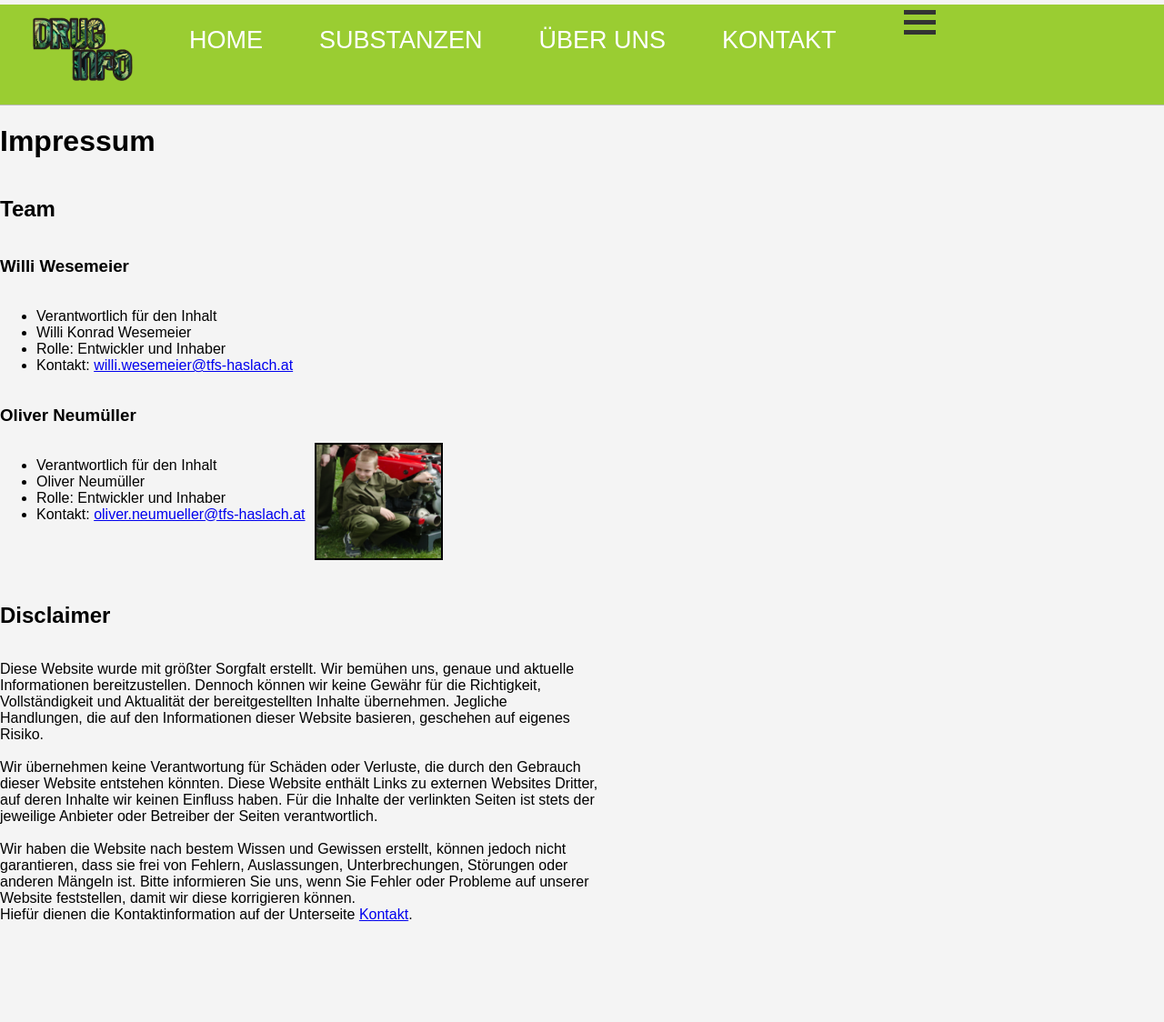
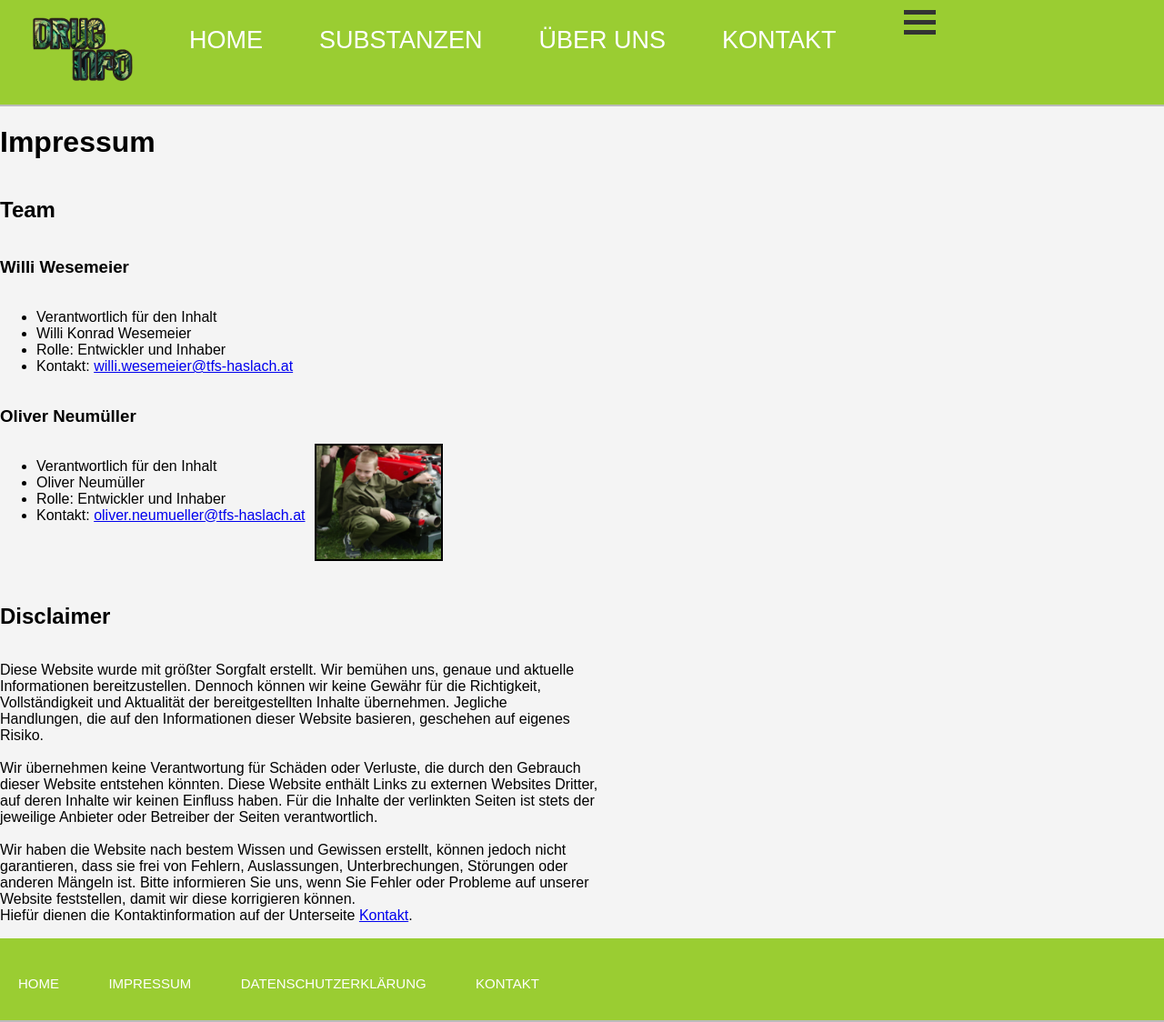
Before and after one commit to SemtexWilli07/druginfo, a plain HTML site: page Impressum/impressum.html in a window 1280 px wide. Shown: the whole page at 91% size. Before the commit the page ends 1031 px from the top, so only its background shows below. Drawn offline with Linux system fonts and the light colour scheme; files whose address does not match are found by name.

Commit message:
Add files via upload

```diff
--- a/Impressum/impressum.html
+++ b/Impressum/impressum.html
@@ -6,28 +6,13 @@
     <meta name="auhtor" content="Neumueller Oliver">
     <link rel="stylesheet" href="impressum.css">
     <title>Impressumg</title>
-    <script>
-        // Funktion zum Laden des Headers über AJAX
-        function loadHeader() {
-            var xhr = new XMLHttpRequest();
-            xhr.open("GET", "../header/header.html", true);
-            xhr.onreadystatechange = function () {
-                if (xhr.readyState == 4 && xhr.status == 200) {
-                    document.getElementById("header").innerHTML = xhr.responseText;
-                }
-            };
-            xhr.send();
-        }
+    <script src="../headerfooter/headerfooter.js"></script>
+</head>
 
-        // Seite geladen: Header laden
-        window.onload = loadHeader;
-    </script>
-</head>
-<div id="header"></div>
 <body>
-
-
-
+    <header>
+        <div id="header"></div>
+    </header>
     <h1>Impressum</h1>
     <h2>Team</h2>
     <h3>Willi Wesemeier</h3>
@@ -68,6 +53,9 @@
 
     </p>
 
+    <footer>
+        <div id="footer"></div>
+    </footer>
 
 </body>
 </html>
--- /dev/null
+++ b/headerfooter/footer.html
@@ -0,0 +1,76 @@
+<!DOCTYPE html>
+<html lang="en">
+
+<head>
+    <meta charset="UTF-8">
+    <meta name="viewport" content="width=device-width, initial-scale=1.0">
+    <title>Document</title>
+    <style>
+        footer {
+            background-color: yellowgreen;
+            color: #fff;
+            padding-top: 10px;
+            min-height: 70px;
+            border-bottom: #bbb 1px solid;
+            flex-shrink: 0;
+        }
+
+        footer a {
+            color: white;
+            text-decoration: none;
+            text-transform: uppercase;
+            font-size: 15px;
+            margin: 0 15px;
+        }
+
+        footer ul {
+            padding: 0;
+
+            list-style-type: none;
+
+        }
+
+        footer li {
+            display: inline-block;
+            margin-top: 0px;
+            margin-bottom: 0px;
+            margin-right: 20px;
+        }
+
+        .footercont {
+            width: 80%;
+            margin: 5px;
+            overflow: hidden;
+        }
+
+        .content1 {
+            flex: 1;
+            padding: 20px;
+        }
+
+        body {
+            font-family: Arial, sans-serif;
+            margin: 0;
+            padding: 0;
+            background-color: #f4f4f4;
+            display: flex;
+            flex-direction: column;
+            min-height: 100vh;
+        }
+    </style>
+</head>
+
+<body>
+    <footer>
+        <div class="footercont">
+            <ul>
+                <li><a href="./index.html">Home</a></li>
+                <li><a href="../Impressum/impressum.html">Impressum</a></li>
+                <li><a href="../Datenschutz/datenschutz.html">Datenschutzerklärung</a></li>
+                <li><a href="">Kontakt</a></li>
+            </ul>
+        </div>
+    </footer>
+</body>
+
+</html>
--- /dev/null
+++ b/headerfooter/header.html
@@ -0,0 +1,206 @@
+<!DOCTYPE html>
+<html lang="en">
+
+<head>
+    <meta charset="UTF-8">
+    <meta name="viewport" content="width=device-width, initial-scale=1.0">
+    <meta name="author" content="Neumueller Oliver">
+    <title>header</title>
+    <link rel="stylesheet" href="header.css">
+    <style>
+        body {
+            font-family: Arial, sans-serif;
+            margin: 0;
+            padding: 0;
+            background-color: #f4f4f4;
+            display: flex;
+            flex-direction: column;
+            min-height: 100vh;
+        }
+
+        header {
+            background-color: yellowgreen;
+            color: #fff;
+            padding-top: 40;
+            min-height: 70px;
+            border-bottom: #bbb 1px solid;
+        }
+
+        header a {
+            color: black;
+            text-decoration: none;
+            text-transform: uppercase;
+            font-size: 27px;
+            margin: 0 15px;
+        }
+
+        header ul {
+            padding: 0;
+            margin: 0;
+            list-style: none;
+            overflow: hidden;
+        }
+
+        header li {
+            float: left;
+            display: inline;
+            margin-top: 10px;
+            margin-bottom: 0px;
+        }
+
+        header h1 {
+            display: inline;
+        }
+
+        .cont {
+            width: 80%;
+            margin: 5px;
+            overflow: hidden;
+        }
+
+        #logo_header {
+            width: 110px;
+            margin-bottom: 0px;
+            margin-top: -10px;
+            height: 70px;
+        }
+
+        .container {
+            display: inline-block;
+            cursor: pointer;
+        }
+
+        .contout {
+            display: flex;
+            flex-direction: row;
+            float: right;
+
+        }
+
+        .bar1,
+        .bar2,
+        .bar3 {
+            width: 35px;
+            height: 5px;
+            background-color: #333;
+            margin: 6px 0;
+            transition: 0.4s;
+        }
+
+        /* Rotate first bar */
+        .change .bar1 {
+            transform: translate(0, 11px) rotate(-45deg);
+        }
+
+        /* Fade out the second bar */
+        .change .bar2 {
+            opacity: 0;
+        }
+
+        /* Rotate last bar */
+        .change .bar3 {
+            transform: translate(0, -11px) rotate(45deg);
+        }
+
+
+
+
+
+
+
+
+
+        /*dropdownlist*/
+
+        .navheader ul {
+            list-style-type: none;
+            padding: 0px;
+            background-color: yellowgreen;
+            overflow: hidden;
+        }
+
+        .navheader li {
+            float: left;
+        }
+
+        .navheader li a {
+            display: block;
+            color: white;
+            text-align: center;
+            padding: 14px 16px;
+            text-decoration: none;
+        }
+
+        .navheader li:hover {
+            background-color: #555;
+        }
+
+        .dropdown-content li:hover {
+            background-color: #555;
+        }
+
+        /* Dropdown-Menü */
+        .dropdown-content {
+            display: none;
+            position: absolute;
+            background-color: #333;
+            min-width: 160px;
+            z-index: 1;
+        }
+
+        .dropdown:hover .dropdown-content {
+            display: block;
+
+        }
+
+        .dropdown-content li {
+            float: none;
+        }
+
+        .dropdown-content li a {
+            padding: 12px 16px;
+        }
+
+
+        .dropdown li:hover {
+            background-color: #333;
+        }
+    </style>
+</head>
+
+<body>
+    <header>
+        <div class="cont">
+            <nav class="navheader">
+                <div class="contout">
+                    <div class="container" onclick="myFunction(this)">
+                        <div class="bar1"></div>
+                        <div class="bar2"></div>
+                        <div class="bar3"></div>
+                    </div>
+                </div>
+                <ul>
+                    <li><a href="../index.html"><img id="logo_header" src="../img/Logo_quer_transparent.png"
+                                alt="logo"></a></li>
+                    <li><a href="../index.html">Home</a></li>
+                    <li class="dropdown">
+                        <a href="">Substanzen</a>
+                        <ul class="dropdown-content">
+                            <li><a href="">test1</a></li>
+                            <li><a href="">test2</a></li>
+                            <li><a href="">test3</a></li>
+                        </ul>
+                    </li>
+                    <li><a href="#">Über uns</a></li>
+                    <li><a href="#">Kontakt</a></li>
+                </ul>
+
+            </nav>
+        </div>
+    </header>
+
+
+
+</body>
+
+</html>
--- /dev/null
+++ b/headerfooter/headerfooter.js
@@ -0,0 +1,33 @@
+function showDropdown() {
+    document.querySelector('.dropdown-content').style.display = 'block';
+}
+
+function hideDropdown() {
+    document.querySelector('.dropdown-content').style.display = 'none';
+}
+
+function myFunction(x) {
+    x.classList.toggle("change");
+}
+function loadHeaderAndFooter() {
+    var xhr = new XMLHttpRequest();
+    xhr.open("GET", "../headerfooter/header.html", true);
+    xhr.onreadystatechange = function () {
+        if (xhr.readyState == 4 && xhr.status == 200) {
+            document.getElementById("header").innerHTML = xhr.responseText;
+        }
+    };
+    xhr.send();
+
+    var xhrFooter = new XMLHttpRequest();
+    xhrFooter.open("GET", "../headerfooter/footer.html", true);
+    xhrFooter.onreadystatechange = function () {
+        if (xhrFooter.readyState == 4 && xhrFooter.status == 200) {
+            document.getElementById("footer").innerHTML = xhrFooter.responseText;
+        }
+    };
+    xhrFooter.send();
+}
+
+// Seite geladen: Header und Footer laden
+window.onload = loadHeaderAndFooter;
```
Also changed, not shown: Datenschutz/datenschutz.html (+3 -35 lines), index.html (+28 -35 lines).
